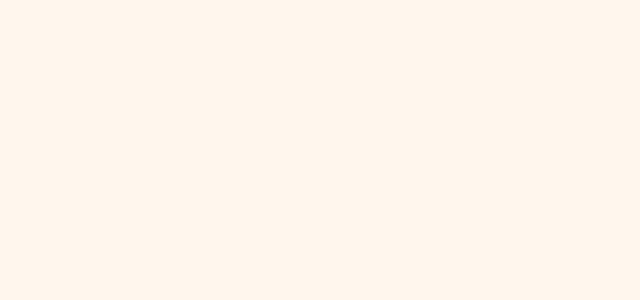
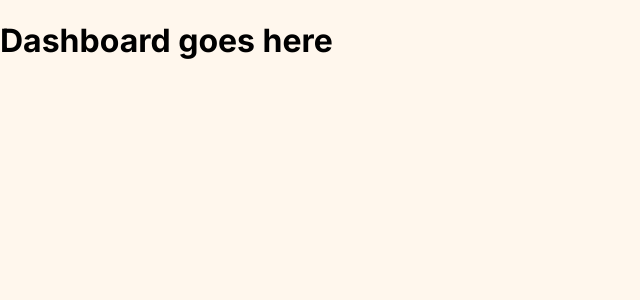
Before and after one commit to thinthunaing/react-learning, a React (Vite) app in the folder react-router/: page /host in a window 1280 px wide. Before the commit this address had no page. Shown: the top 300 px of the page, without its empty margins (0-640 px from the left). Built offline with nearby package versions, Linux system fonts and the light colour scheme; what miragejs would draw is missing.

Commit message:
nesting the host routes

```diff
--- a/react-router/src/App.jsx
+++ b/react-router/src/App.jsx
@@ -3,8 +3,13 @@
 import { BrowserRouter, Routes, Route, Link } from "react-router-dom"
 import Home from "./pages/Home"
 import About from "./pages/About"
-import Vans from "./pages/Vans"
-import Van from "./pages/Van"
+import Vans from "./pages/Vans/Vans"
+import Van from "./pages/Vans/Van"
+
+import Dashboard from "./pages/Host/Dashboard"
+import Income from "./pages/Host/Income"
+import Reviews from "./pages/Host/Reviews"
+
 import Layout from "./components/Layout"
 
 import "./server"
@@ -19,7 +24,10 @@
           <Route path="/vans" element={<Vans />} />
           <Route path="/vans/:id" element={<Van />} />
         </Route>
-
+        <Route element={<Dashboard />} path="/host">
+          <Route path="income" element={<Income />} />
+          <Route path="reviews" element={<Reviews />} />
+        </Route>
       </Routes>
     </BrowserRouter>
   )
--- a/react-router/src/components/Header.jsx
+++ b/react-router/src/components/Header.jsx
@@ -5,6 +5,7 @@
         <header>
                 <Link className="site-logo" to="/">#VanLife</Link>
                 <nav>
+                  <Link to="/host">Host</Link>
                   <Link to="/about">About</Link>
                   <Link to="/vans">Vans</Link>
                 </nav>
--- /dev/null
+++ b/react-router/src/pages/Host/Dashboard.jsx
@@ -0,0 +1,11 @@
+import { Outlet } from "react-router-dom"
+
+
+export default function Dashboard() {
+    return (
+        <>
+        <h1>Dashboard goes here</h1>
+        <Outlet />
+        </>
+    )
+}
--- /dev/null
+++ b/react-router/src/pages/Host/Income.jsx
@@ -0,0 +1,6 @@
+
+export default function Income() {
+    return (
+        <h1>Income goes here</h1>
+    )
+}
--- /dev/null
+++ b/react-router/src/pages/Host/Reviews.jsx
@@ -0,0 +1,5 @@
+export default function Reviews() {
+    return (
+        <h1>Reviews goes here</h1>
+    )
+}
```
Also changed, not shown: react-router/src/pages/Vans/Van.jsx (renamed from react-router/src/pages/Van.jsx), react-router/src/pages/Vans/Vans.jsx (renamed from react-router/src/pages/Vans.jsx).
